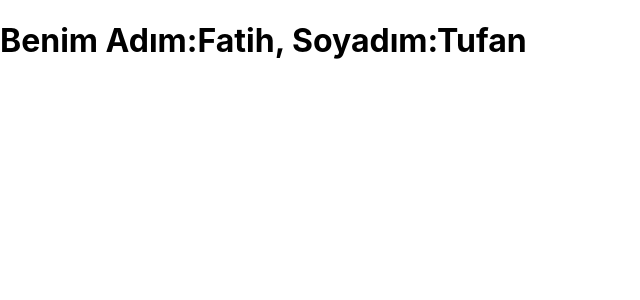
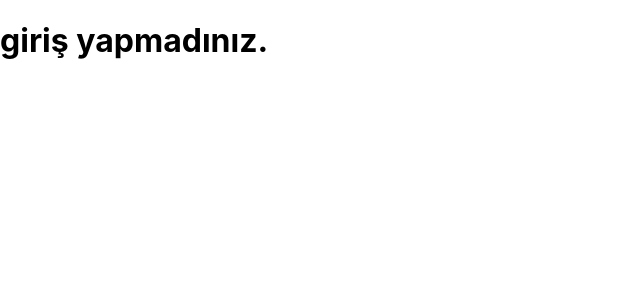
Before and after one commit to fatihtufan/first-app, a React (Create React App) app: page / in a window 1280 px wide. Shown: the top 300 px of the page, without its empty margins (0-640 px from the left). Built offline with nearby package versions, Linux system fonts and the light colour scheme.

Commit message:
koşullu render

```diff
--- a/src/App.js
+++ b/src/App.js
@@ -2,11 +2,14 @@
 
 const name = "Fatih";
 const surname = "Tufan";
+const isLoggedIn = false;
 
 function App() {
   return (
     <>
-      <h1>{`Benim Adım:${name}, Soyadım:${surname}`}</h1>
+      <h1>
+        {isLoggedIn ? `Benim Adım:${name}, Soyadım:${surname}` : `giriş yapmadınız.`}</h1>
+
     </>
   );
 }
```
